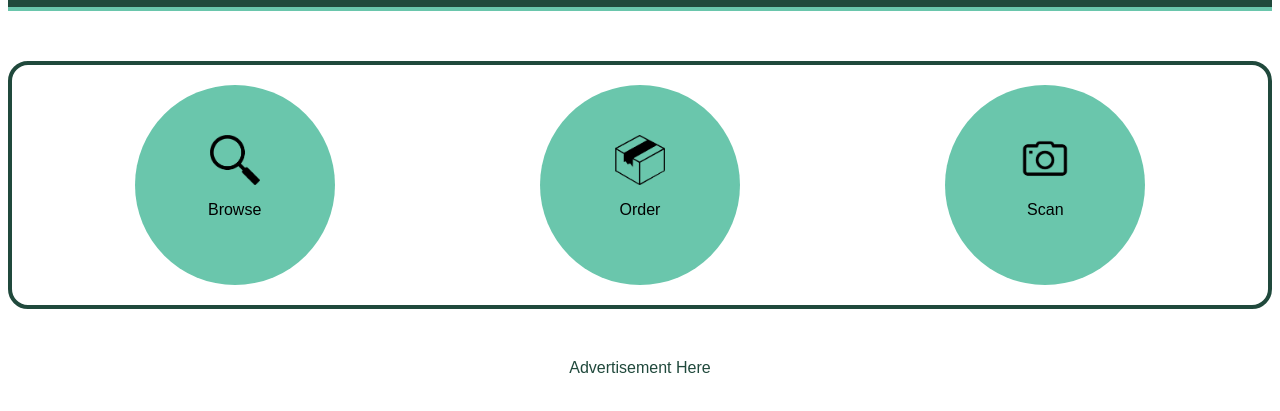
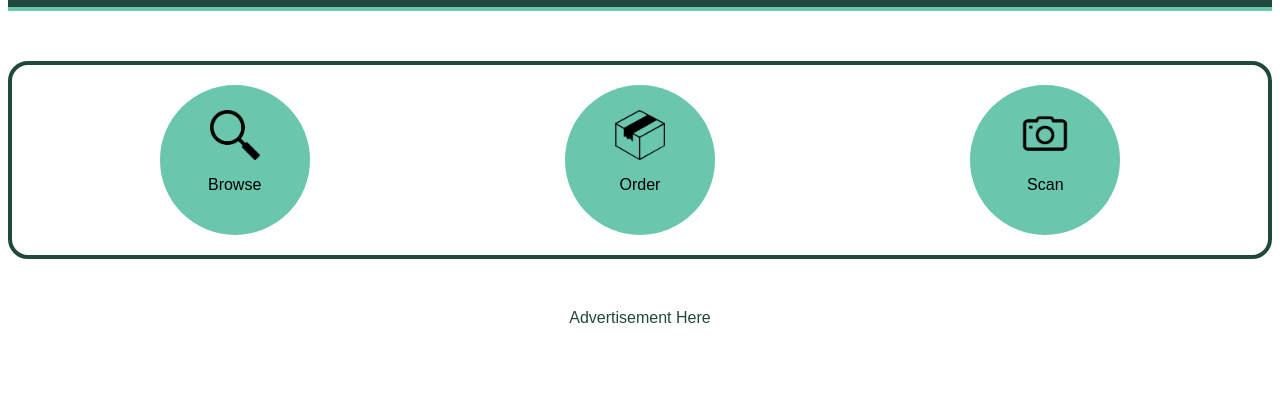
Before and after one commit to ehaabd/ehaabd.github.io, a plain HTML site: page index.html in a window 1280 px wide. Shown: the part 49-460 px from the top of the page. Drawn offline with Linux system fonts and the light colour scheme.

Commit message:
Update index.html

```diff
--- a/index.html
+++ b/index.html
@@ -11,15 +11,15 @@
         <h1>Soleflex</h1>
     </nav>
     <div class="container">
-        <div class="rounded-box large">
+        <div class="rounded-box">
             <img src="mag_glass_icon.png" alt="Browse">
             <p>Browse</p>
         </div>
-        <div class="rounded-box large">
+        <div class="rounded-box">
             <img src="package_icon.png" alt="Order">
             <p>Order</p>
         </div>
-        <div class="rounded-box large">
+        <div class="rounded-box">
             <img src="camera_icon.png" alt="Scan">
             <p>Scan</p>
         </div>
```
